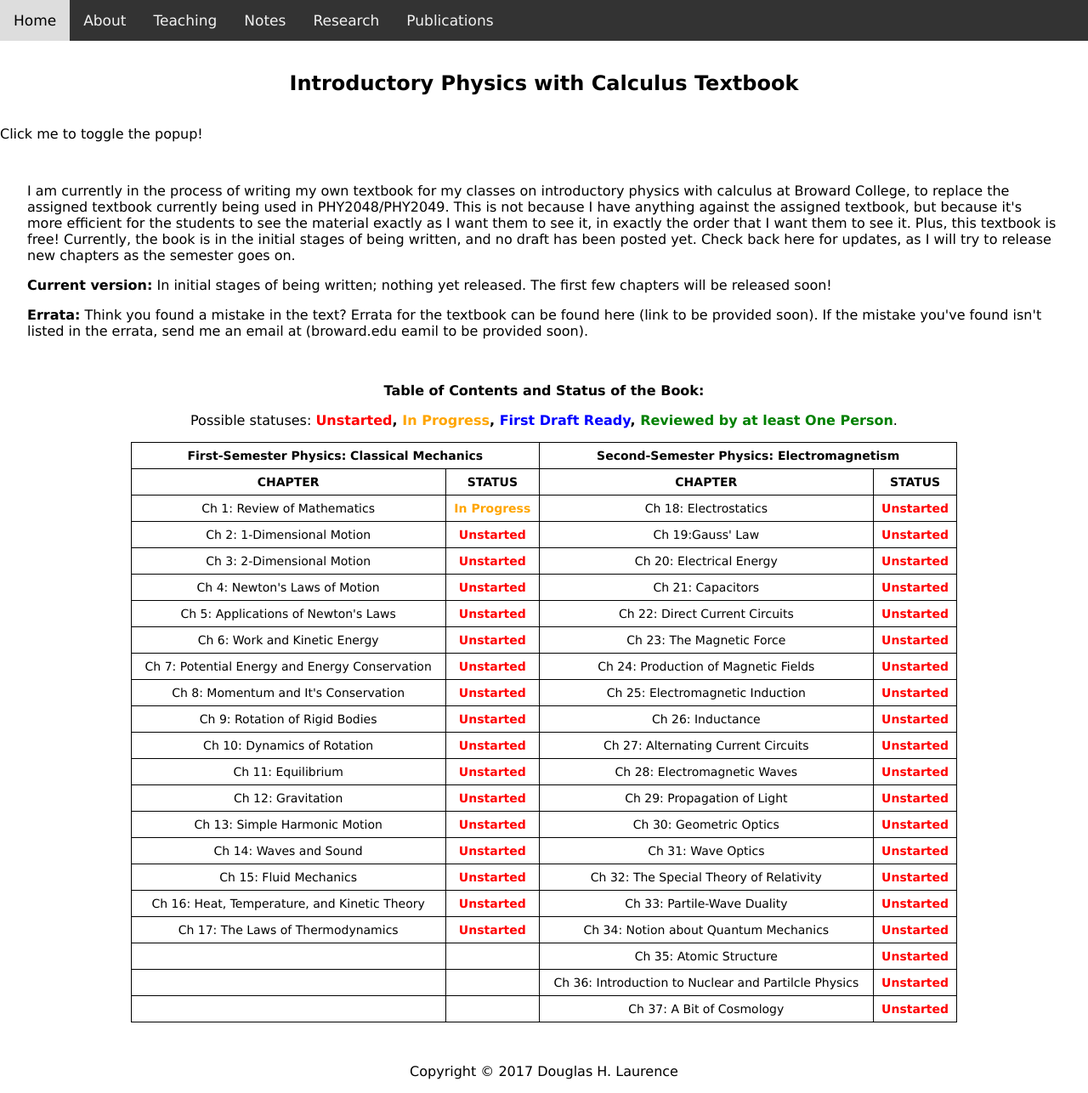
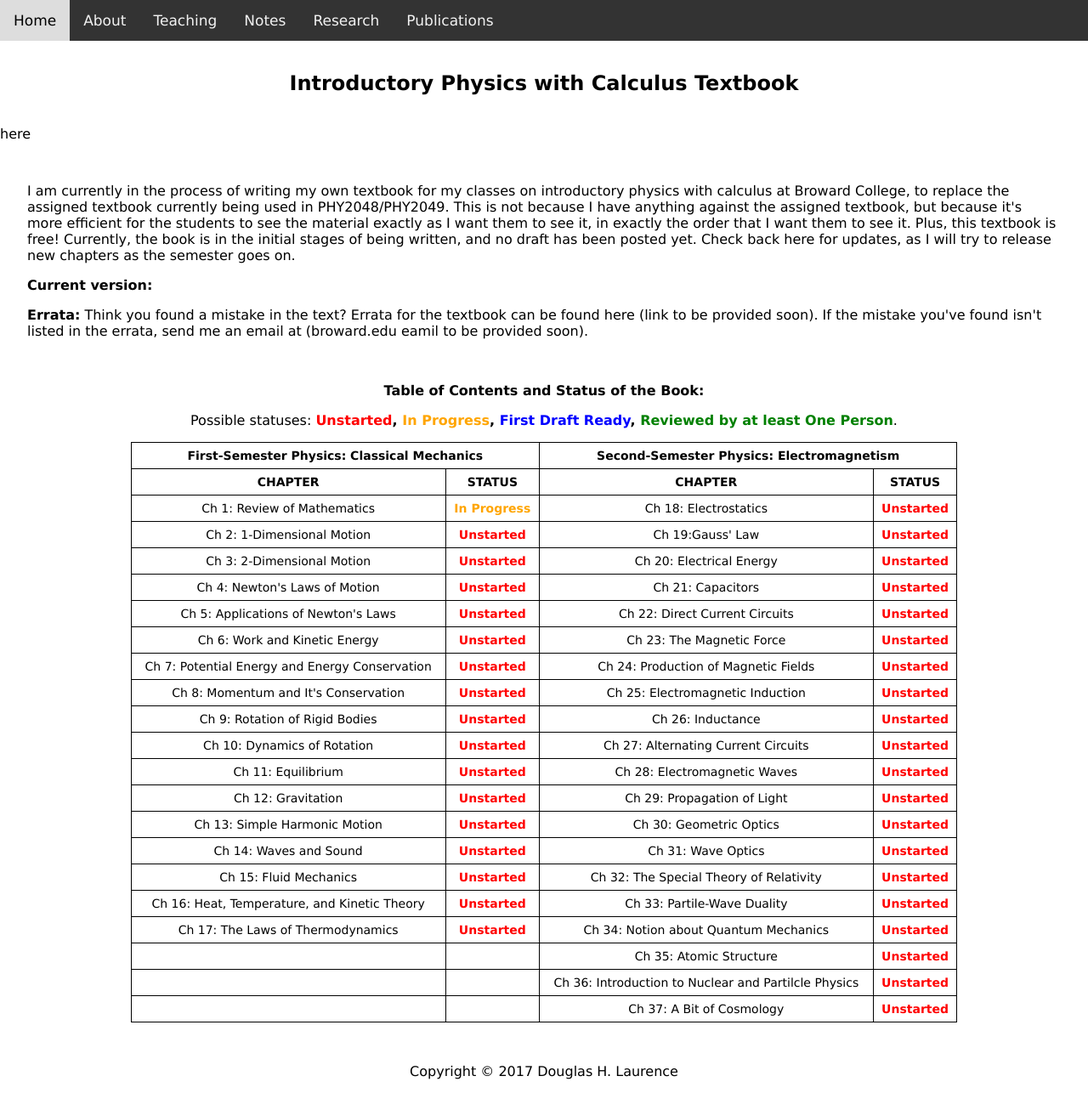
Before and after one commit to dhlaurence/dhlaurence.github.io, a Jekyll site: the page built from uptextbook.html, in a window 1280 px wide. Shown: the whole page at 85% size. Built offline with Jekyll 4.4.1, drawn with Linux system fonts in a browser that asks for light colours.

Commit message:
Update uptextbook.html

```diff
--- a/uptextbook.html
+++ b/uptextbook.html
@@ -7,8 +7,8 @@
   <h2>Introductory Physics with Calculus Textbook</h2>
 </header>
 
-<div class="popup" onclick="myFunction()">Click me to toggle the popup!
-  <span class="popuptext" id="myPopup">A Simple Popup!</span>
+<div class="popup" onclick="myFunction()">here
+  <span class="popuptext" id="myPopup">Still in initial development. Check back soon!</span>
 </div>
 
 <script>
@@ -30,7 +30,13 @@
   </p>
 
   <p>
-    <b>Current version:</b> In initial stages of being written; nothing yet released. The first few chapters will be released soon!
+    <b>Current version:</b> <script>
+// When the user clicks on div, open the popup
+function myFunction() {
+    var popup = document.getElementById("myPopup");
+    popup.classList.toggle("show");
+}
+</script>
   <p>
 
   <p>
```
